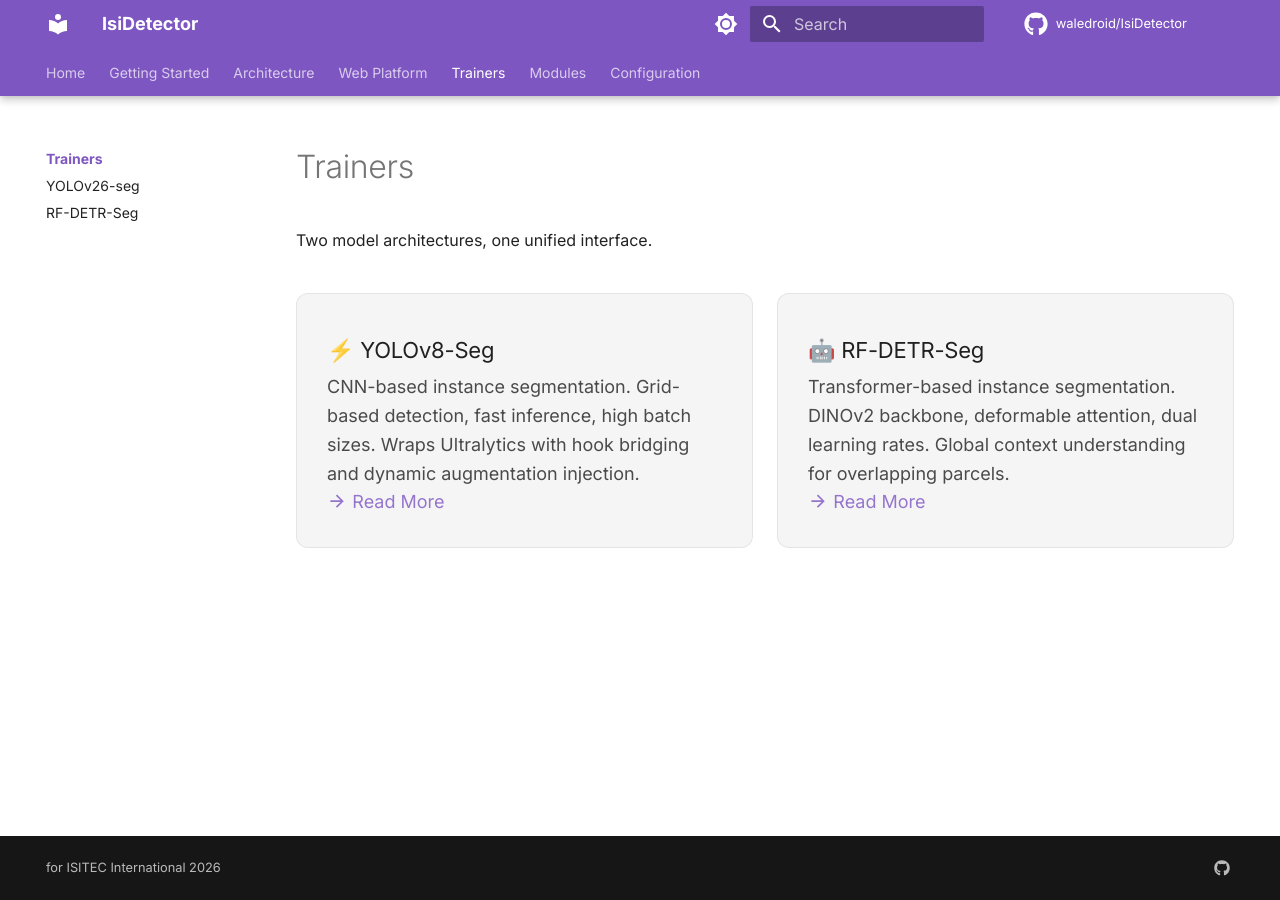
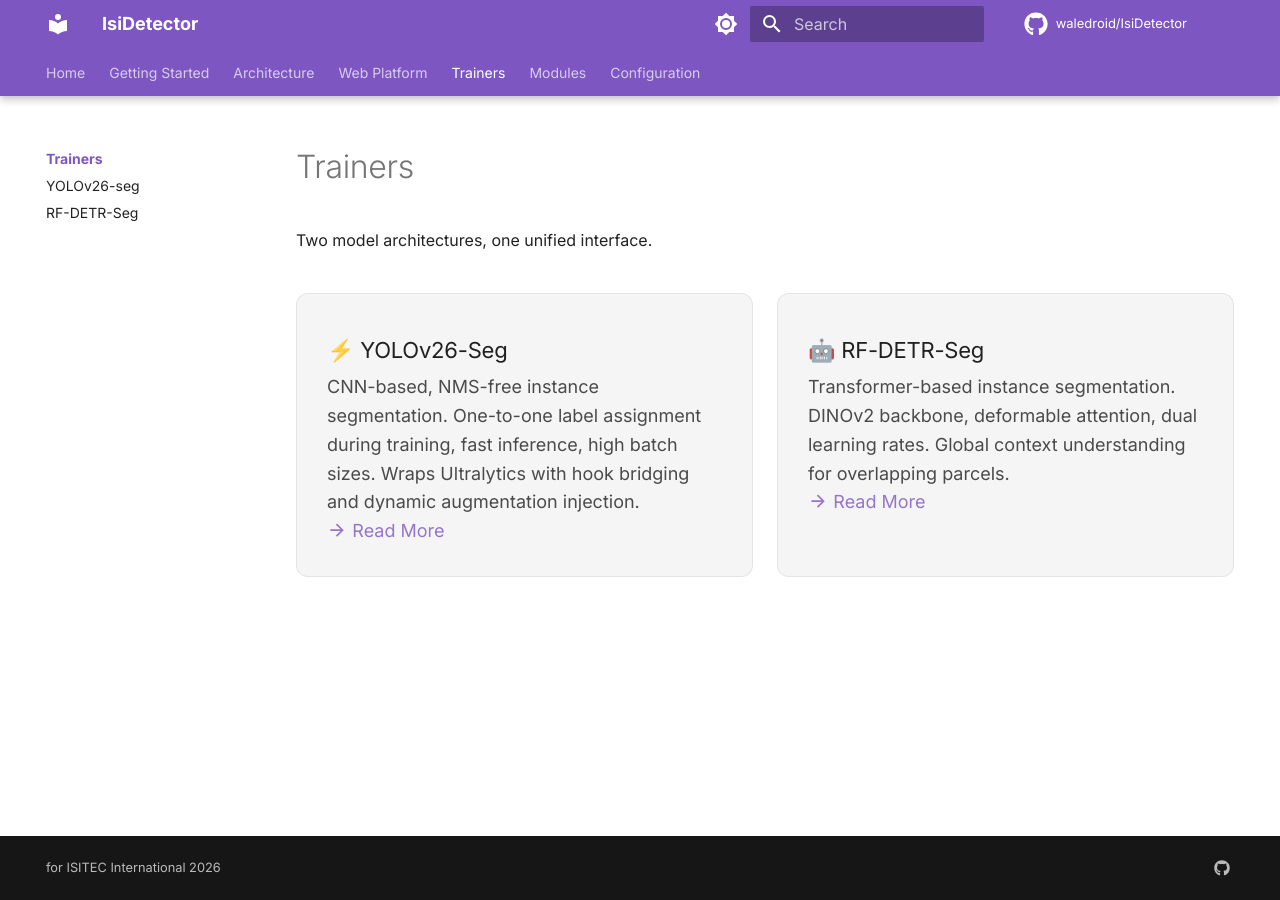
Before and after one commit to waledroid/IsiDetector, an MkDocs documentation site: the page built from docs/trainers/index.md, in a window 1280 px wide. Built offline with MkDocs 1.6.1 and Material for MkDocs 9.7.7, drawn with Linux system fonts in a browser that asks for light colours; comment, search, counter and statistics services are not loaded.

Commit message:
Fix remaining stale YOLOv8 references in trainers nav and config example
- docs/trainers/index.md: trainer-cards page titled the YOLO trainer
  "YOLOv8-Seg"; update to "YOLOv26-Seg" with NMS-free note
- docs/config/index.md: OPTION A comment in the switchboard example
  said "YOLOv8 (CNN)"; update to "YOLOv26 (CNN, NMS-free)"

No remaining YOLOv[0-9]+ hits across docs/, mkdocs.yml, configs/, src/.

Co-Authored-By: Claude Opus 4.6 (1M context) <noreply@anthropic.com>

```diff
--- a/docs/trainers/index.md
+++ b/docs/trainers/index.md
@@ -10,9 +10,9 @@ Two model architectures, one unified interface.
 <div class="grid-container" markdown>
 <div class="card" markdown>
 
-### ⚡ YOLOv8-Seg
+### ⚡ YOLOv26-Seg
 
-CNN-based instance segmentation. Grid-based detection, fast inference, high batch sizes. Wraps Ultralytics with hook bridging and dynamic augmentation injection.
+CNN-based, NMS-free instance segmentation. One-to-one label assignment during training, fast inference, high batch sizes. Wraps Ultralytics with hook bridging and dynamic augmentation injection.
 
 [:material-arrow-right: Read More](yolo.md)
 
```
Also changed, not shown: docs/config/index.md (+1 -1 lines).
